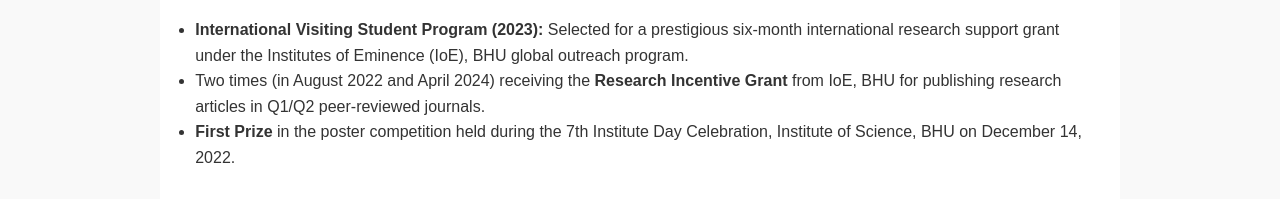
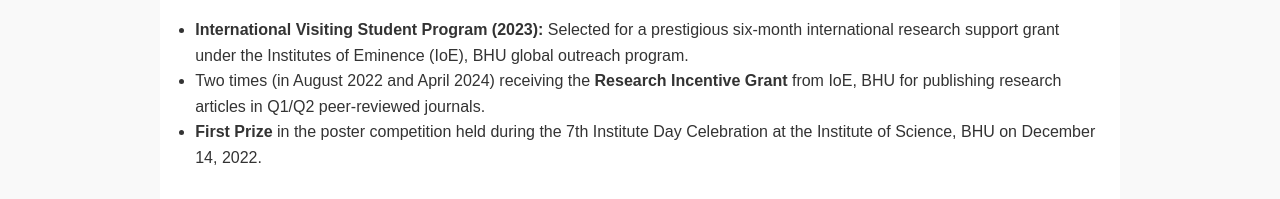
Before and after one commit to GauravShukla18/gauravshukla.github.io, a plain HTML site: page index.html in a window 1280 px wide. Shown: the part 2170-2369 px from the top of the page. Drawn offline with Linux system fonts and the light colour scheme.

Commit message:
Update index.html

```diff
--- a/index.html
+++ b/index.html
@@ -221,7 +221,7 @@
         </li>
         <li>Two times (in August 2022 and April 2024) receiving the <b>Research Incentive Grant</b> from IoE, BHU for publishing research articles in Q1/Q2 peer-reviewed journals.
         </li>
-        <li><b>First Prize</b> in the poster competition held during the 7th Institute Day Celebration, Institute of Science, BHU on December 14, 2022.
+        <li><b>First Prize</b> in the poster competition held during the 7th Institute Day Celebration at the Institute of Science, BHU on December 14, 2022.
         </li>
 
       </ul>
```
